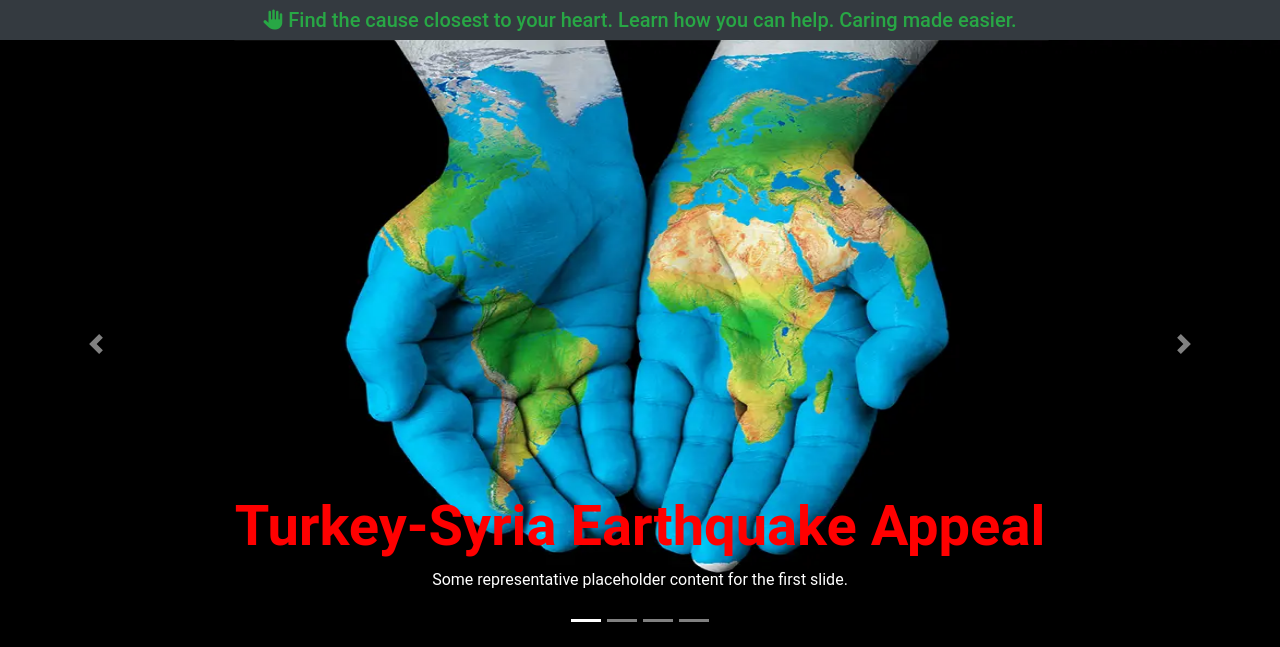
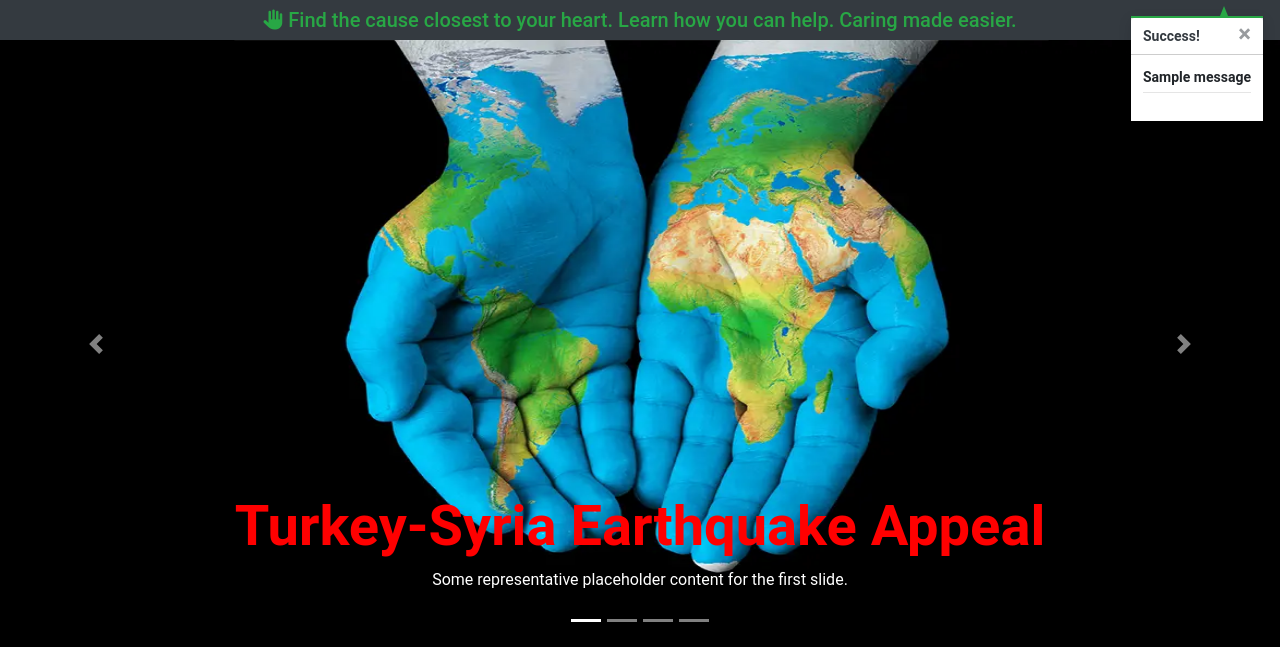
Before and after one commit to Lee-moran/emergency-code, a Django app: page / in a window 1280 px wide. Shown: the part 56-703 px from the top of the page. Run offline with Django 3.2, Linux system fonts and the light colour scheme; tables that the repository leaves empty hold one stand-in row (values such as "Sample post"); one stand-in notice (Sample message) is shown; some libraries are stand-ins or nearby versions.

Commit message:
completed adding ngos data
Added toasts and crispy-forms

```diff
--- a/requirements.txt
+++ b/requirements.txt
@@ -2,9 +2,11 @@ asgiref==3.6.0
 Django==3.2
 django-allauth==0.41.0
 django-ckeditor==6.5.1
+django-crispy-forms==1.14.0
 django-js-asset==2.0.0
 django-summernote==0.8.20.0
 oauthlib==3.2.2
+Pillow==9.4.0
 python3-openid==3.2.0
 pytz==2022.7.1
 requests-oauthlib==1.3.1
--- a/static/css/base.css
+++ b/static/css/base.css
@@ -130,3 +130,70 @@ footer {
     height: 10rem;
     margin: 1rem auto;
 }
+
+/* ------------------------------- bootstrap toasts */
+.message-container {
+    position: fixed;
+    top: 4.5rem;
+    right: 1rem;
+    z-index: 99999999999;
+}
+
+.custom-toast {
+    overflow: visible;
+}
+
+.toast-capper {
+    height: 2px;
+}
+
+/* from CSS-tricks.com: https://css-tricks.com/snippets/css/css-triangle/ */
+.arrow-up {
+    width: 0;
+    height: 0;
+    border-left: 4px solid transparent;
+    border-right: 4px solid transparent;
+    border-bottom: 10px solid black;
+    position: absolute;
+    top: -10px;
+    right: 2.25rem;
+}
+
+/* Convenience classes - colors copied from Bootstrap */
+.arrow-primary {
+    border-bottom-color: #007bff !important;
+}
+
+.arrow-secondary {
+    border-bottom-color: #343a40 !important;
+}
+
+.arrow-success {
+    border-bottom-color: #28a745 !important;
+}
+
+.arrow-danger {
+    border-bottom-color: #dc3545 !important;
+}
+
+.arrow-warning {
+    border-bottom-color: #ffc107 !important;
+}
+
+.arrow-info {
+    border-bottom-color: #17a2b8 !important;
+}
+
+.arrow-light {
+    border-bottom-color: #f8f9fa !important;
+}
+
+.arrow-dark {
+    border-bottom-color: #343a40 !important;
+}
+
+/* .notification-wrapper {
+    height: 6.25rem;
+    overflow-x: hidden;
+    overflow-y: auto;
+} */
--- a/templates/base.html
+++ b/templates/base.html
@@ -69,8 +69,32 @@
                 {% endblock content %}
         </main>
 
+        {% if messages %}
+        <div class="message-container">
+            {% for message in messages %}
+                {% with message.level as level %}
+                    {% if level == 40 %}
+                        {% include 'includes/toasts/toast_error.html' %}
+                    {% elif level == 30 %}
+                        {% include 'includes/toasts/toast_warning.html' %}
+                    {% elif level == 25 %}
+                        {% include 'includes/toasts/toast_success.html' %}
+                    {% else %}
+                        {% include 'includes/toasts/toast_info.html' %}
+                    {% endif %}
+                {% endwith %}
+            {% endfor %}
+        </div>
+        {% endif %}
+
         <!--Footer-->
         {% include 'includes/footer.html' %}
+
+        {% block postloadjs %}
+        <script>
+            $('.toast').toast('show');
+        </script>
+        {% endblock %}
     </body>
 
 </html>
--- /dev/null
+++ b/templates/includes/toasts/toast_success.html
@@ -0,0 +1,18 @@
+<div class="toast custom-toast rounded-0 border-top-0" data-autohide="false">
+    <div class="arrow-up arrow-success"></div>
+    <div class="w-100 toast-capper bg-success"></div>
+    <div class="toast-header bg-white text-dark">
+        <strong class="mr-auto">Success!</strong>
+        <button type="button" class="ml-2 mb-1 close text-dark" data-dismiss="toast" aria-label="Close">
+            <span aria-hidden="true">&times;</span>
+        </button>
+    </div>
+    <div class="toast-body bg-white">
+        <div class="row">
+            <div class="col text-purple font-weight-bold">
+                {{ message }}
+                <hr class="mt-1 mb-3">
+            </div>
+        </div>
+    </div>
+</div>
```
Also changed, not shown: emergency_code/settings.py (+14 -0 lines), templates/includes/toasts/toast_error.html (added, +18 -0 lines), templates/includes/toasts/toast_info.html (added, +18 -0 lines), templates/includes/toasts/toast_warning.html (added, +18 -0 lines), media/no-image_2QIXph3.png (added), media/no-image_JodL7uO.png (added), media/no-image_OQSFg7T.png (added), media/no-image_Pu8CkaQ.png (added), media/no-image_TmnxWG0.png (added), media/no-image_VEv0QH8.png (added), media/no-image_r5uaoMR.png (added), media/no-image_rzDUO3e.png (added), media/no-image_uAD8MBG.png (added), media/no-image_w3jStw6.png (added), 1 more files. Lines whose indentation alone changed are shown as unchanged.
